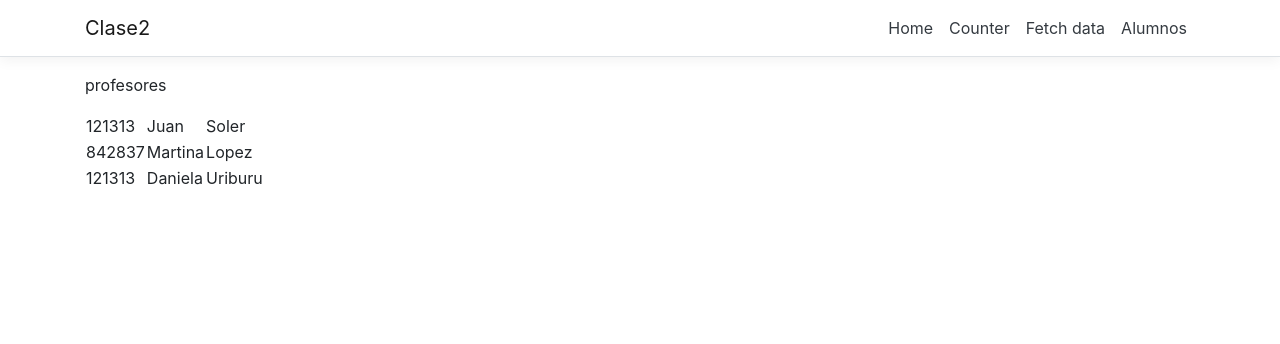
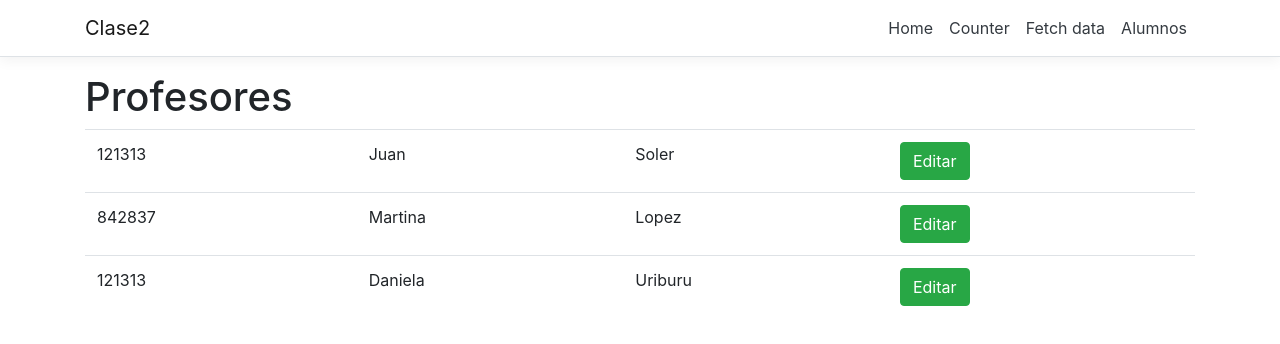
Before and after one commit to damiandar/Angular, an Angular app: page /profesores in a window 1280 px wide. Shown: the top 344 px of the page. Built offline with nearby package versions, Linux system fonts and the light colour scheme.

Commit message:
Validaciones

```diff
--- a/src/app/alumnos/formulario-alumno/formulario-alumno.component.css
+++ b/src/app/alumnos/formulario-alumno/formulario-alumno.component.css
@@ -0,0 +1,5 @@
+
+
+.has-success {
+    border-color: green;
+}
--- a/src/app/alumnos/formulario-alumno/formulario-alumno.component.html
+++ b/src/app/alumnos/formulario-alumno/formulario-alumno.component.html
@@ -3,14 +3,30 @@
    {{ formAlumno.value | json}}
    {{ mostrarTitulo() }}
     <fieldset>
-        <div class="form-group">
+        <!--.has-error {border-color: red;} No se utiliza más-->
+        <div class="form-group" >
             <label for="nombre" class="col-md-2-control-label">Nombre</label>
             <div class="col-md-8">
                 <input class="form-control"
                     id="nombre"
                     type="text"
                     formControlName="nombre"
+                    [ngClass]="{ 'is-invalid':
+                    (
+                        !formAlumno.get('nombre').valid  &&
+                        (formAlumno.get('nombre').touched || formAlumno.get('nombre').dirty )
+                    )
+                    } "
                 />
+                <span class="help-block"
+                *ngIf="( formAlumno.get('nombre').touched ||
+                formAlumno.get('nombre').dirty
+                         && !formAlumno.valid ) " >
+                <span *ngIf="formAlumno.get('nombre').errors?.required"   >
+                  El campo es requerido
+                </span>
+            </span>
+
             </div>
         </div>
         <div class="form-group">
@@ -93,7 +109,7 @@
             </div>
         </div>
         <div class="col-lg-8">
-            <button type="submit" class="btn btn-primary float-right" style="margin-left: 20px;" >Guardar</button>
+            <button type="submit" [disabled]="!formAlumno.valid" class="btn btn-primary float-right" style="margin-left: 20px;" >Guardar</button>
             <button [routerLink]='["/alumnos"]' class="btn btn-outline-secondary float-right">Cancelar</button>
         </div>
     </fieldset>
--- a/src/app/alumnos/formulario-alumno/formulario-alumno.component.ts
+++ b/src/app/alumnos/formulario-alumno/formulario-alumno.component.ts
@@ -1,5 +1,5 @@
 import { Component, OnInit } from '@angular/core';
-import {FormBuilder,FormGroup} from '@angular/forms';
+import {FormBuilder,FormGroup, Validators} from '@angular/forms';
 import {Alumno,Pais} from '../../modelos/alumno';
 import {ActivatedRoute,Router} from '@angular/router';
 import {AlumnoService} from '../../servicios/alumno.service';
@@ -28,9 +28,12 @@ export class FormularioAlumnoComponent implements OnInit {
 
   ngOnInit() {
     //debo agregar todos los controles a medida que los agrego en el html
+    //utilizo el formbuilder para construir el formulario
+    //pattern("^[a-z0-9._%+-]+@[a-z0-9.-]+\\.[a-z]{2,4}$")
+    //,[Validators.email]
     this.formAlumno=this.fb.group({
-      nombre:'',
-      apellido:'',
+      nombre:['',[Validators.required,Validators.minLength(8)]],
+      apellido:[''],
       fecha:'',
       pais:[null],
       estado:'',
--- a/src/app/profesores/profesores.component.html
+++ b/src/app/profesores/profesores.component.html
@@ -1,8 +1,11 @@
-<p>profesores </p>
-<table>
+<h1>Profesores </h1>
+<table class="table">
     <tr *ngFor="let profe of ListadoProfesores">
         <td>{{profe.Legajo}}</td>
         <td>{{profe.Nombre}}</td>
         <td>{{profe.Apellido}}</td>
+        <td>
+            <button [routerLink]="['/profesores-form']" class="btn btn-success">Editar</button>
+        </td>
     </tr>
 </table>
```
